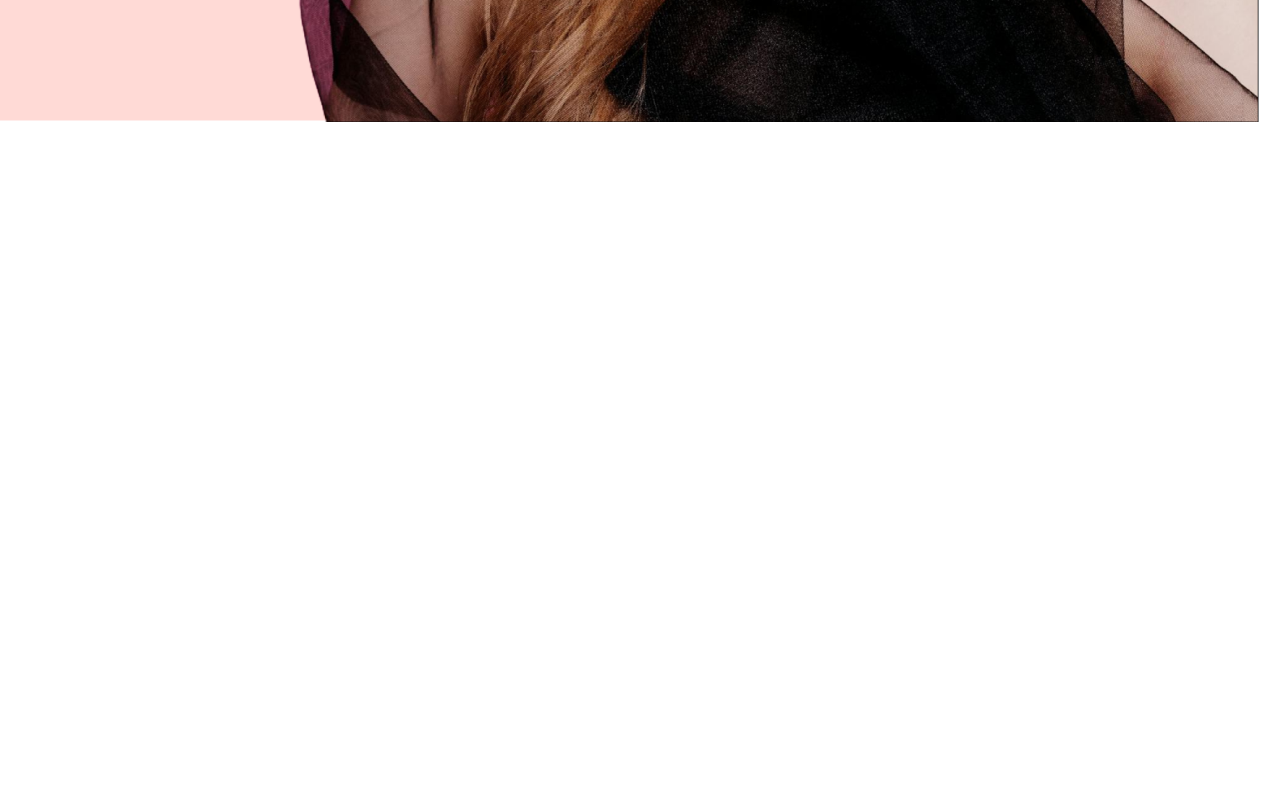
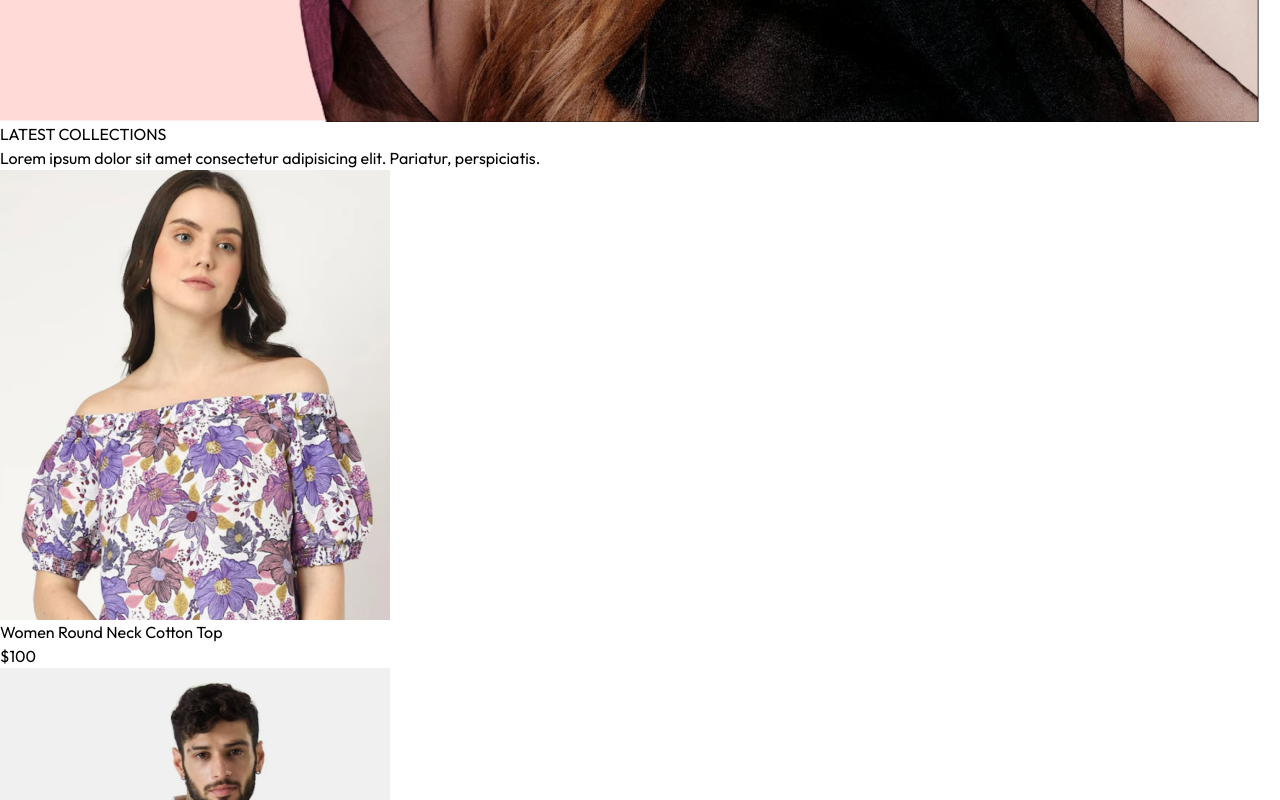
Before and after one commit to Ankita-Subedi/React-Ecommerce, a React (Vite) app in the folder frontend/: page / in a window 1280 px wide. Shown: the part 1480-2280 px from the top of the page. Before the commit the page ends 1602 px from the top, so only its background shows below. Built offline with nearby package versions, Linux system fonts and the light colour scheme.

Commit message:
navbar and latest collection comlete

```diff
--- /dev/null
+++ b/frontend/src/components/frontend/layouts/LatestCollection.jsx
@@ -0,0 +1,39 @@
+import { useContext, useEffect, useState } from "react";
+import { ShopContext } from "../../../context/ShopContext.jsx";
+import Title from "./Title.jsx";
+import ProductItem from "./ProductItem.jsx";
+
+const LatestCollection = () => {
+  const { products } = useContext(ShopContext);
+  const [latestProducts, setLatestProducts] = useState([]);
+  console.log(latestProducts);
+  useEffect(() => {
+    setLatestProducts(products.slice(0, 10));
+  }, []);
+  return (
+    <div className="my-10">
+      <div className="text-3xl text-center py-8">
+        <Title text1={"LATEST"} text2={"COLLECTIONS"} />
+        <p className="w-3/4 m-auto text-xs sm:text-sm md:text-base text-gray-600">
+          Lorem ipsum dolor sit amet consectetur adipisicing elit. Pariatur,
+          perspiciatis.
+        </p>
+      </div>
+
+      {/* Rendering products  */}
+      <div className="grid grid-cols-2 sm:grid-cols-3 md:grid-cols-4 lg:grid-cols-5 gap-4 gap-y-6">
+        {latestProducts.map((item, index) => (
+          <ProductItem
+            key={index}
+            id={item._id}
+            image={item.image}
+            name={item.name}
+            price={item.price}
+          />
+        ))}
+      </div>
+    </div>
+  );
+};
+
+export default LatestCollection;
--- /dev/null
+++ b/frontend/src/components/frontend/layouts/ProductItem.jsx
@@ -0,0 +1,25 @@
+import { useContext } from "react";
+import { ShopContext } from "../../../context/ShopContext";
+import { Link } from "react-router-dom";
+
+const ProductItem = ({id, image, name, price}) => {
+  const { currency } = useContext(ShopContext);
+  return (
+    <Link className="cursor-pointer text-gray-700" to={`/product/${id}`}>
+      <div className="overflow-hidden">
+        <img
+          className="hover:scale-110 transition ease-in-out"
+          src={image[0]}
+          alt=""
+        />
+      </div>
+      <p className="pt-3 p-b1 text-sm">{name}</p>
+      <p className="text-sm font-medium">
+        {currency}
+        {price}
+      </p>
+    </Link>
+  );
+};
+
+export default ProductItem;
--- /dev/null
+++ b/frontend/src/components/frontend/layouts/Title.jsx
@@ -0,0 +1,10 @@
+const Title = ({text1, text2}) => {
+  return (
+    <div className="inline-flex gap-2  items-center mb-3">
+      <p className="text-gray-500">{text1} <span className="text-gray-700 font-medium">{text2}</span></p>
+      <p className="w-8 sm:w-12 h-[1px] sm:h-[2px] bg-gray-700"></p>
+    </div>
+  )
+}
+
+export default Title
--- a/frontend/src/components/frontend/pages/Home.jsx
+++ b/frontend/src/components/frontend/pages/Home.jsx
@@ -1,9 +1,11 @@
 import Hero from '../layouts/Hero'
+import LatestCollection from '../layouts/LatestCollection'
 
 const Home = () => {
   return (
     <div>
       <Hero/>
+      <LatestCollection/>
     </div>
   )
 }
--- /dev/null
+++ b/frontend/src/context/ShopContext.jsx
@@ -0,0 +1,23 @@
+import {products} from '../assets/assets.js';
+import { createContext } from 'react';
+
+export const ShopContext = createContext();
+
+const ShopContextProvider = (props) => {
+    const currency = '$';
+    const delivery_fee =10;
+
+
+    const value ={
+        products, currency, delivery_fee
+    }
+
+
+return (
+    <ShopContext.Provider value={value}>
+        {props.children}
+    </ShopContext.Provider>
+)
+}
+
+export default ShopContextProvider;
--- a/frontend/src/main.jsx
+++ b/frontend/src/main.jsx
@@ -1,11 +1,14 @@
-import { createRoot } from 'react-dom/client'
-import App from './App.jsx'
+import { createRoot } from "react-dom/client";
+import App from "./App.jsx";
 import "./scss/style.scss";
-import {BrowserRouter} from "react-router-dom"
-import './index.css'
+import { BrowserRouter } from "react-router-dom";
+import "./index.css";
+import ShopContextProvider from "./context/ShopContext.jsx";
 
-createRoot(document.getElementById('root')).render(
+createRoot(document.getElementById("root")).render(
   <BrowserRouter>
-    <App />
-  </BrowserRouter>,
-)
+    <ShopContextProvider>
+      <App />
+    </ShopContextProvider>
+  </BrowserRouter>
+);
```
Also changed, not shown: frontend/src/index.css (line endings or trailing spaces).
